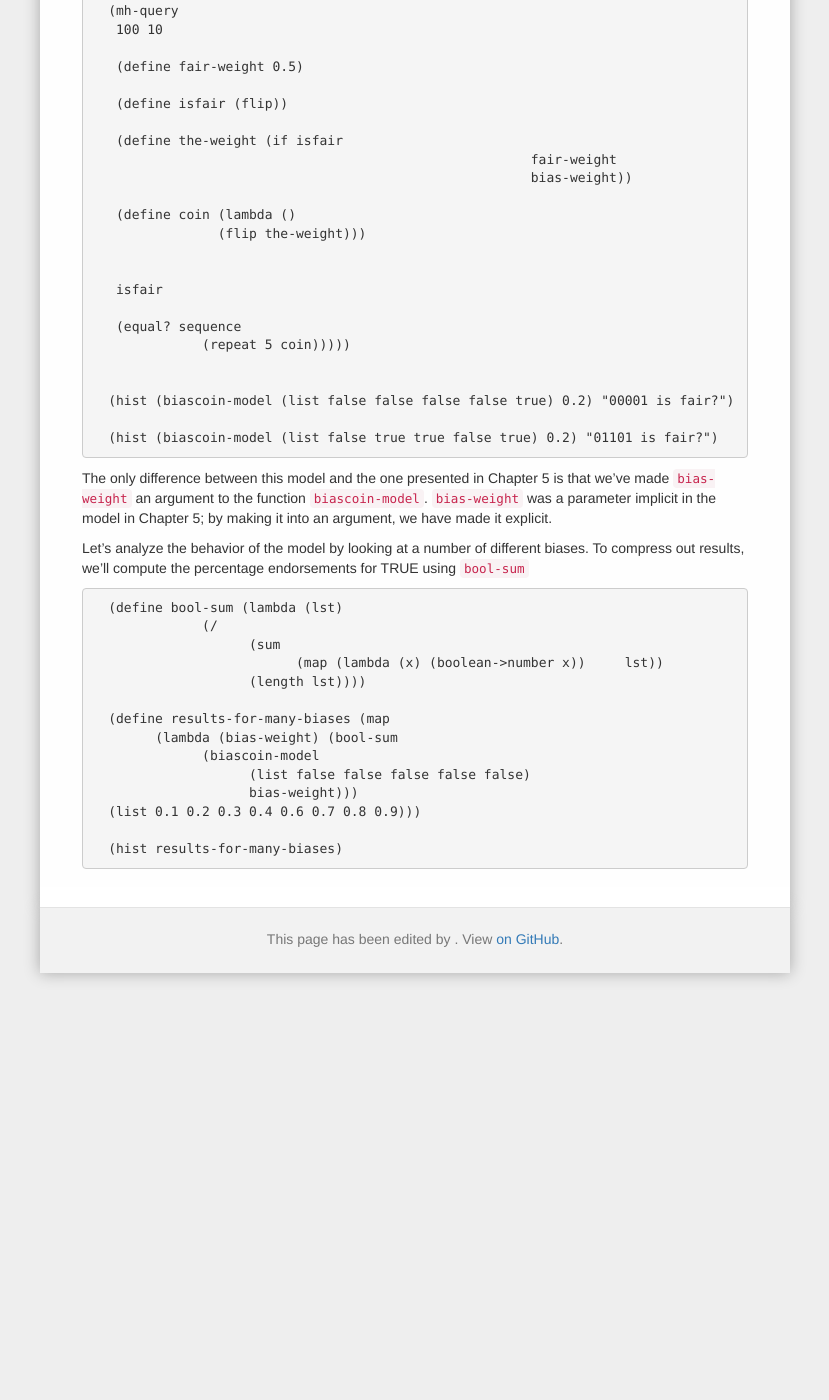
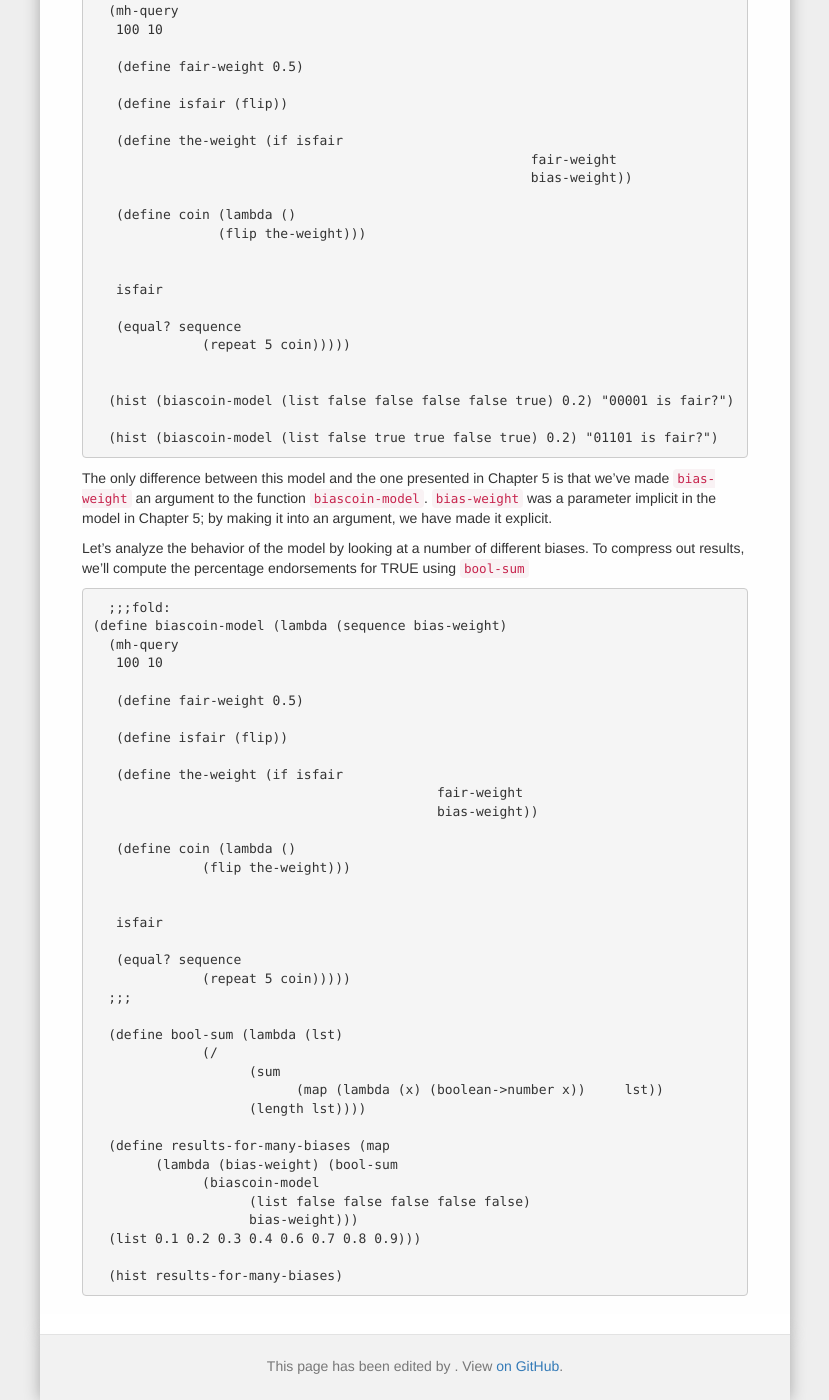
Before and after one commit to forestdb/forestdb.org, a Jekyll site: the page built from models/bayesian-data-analysis.md, in a window 1280 px wide and 1400 px high, scrolled down 213 px. Shown: the whole window, without its empty margins (225-1054 px from the left). Built offline with Jekyll 4.4.1, drawn with Linux system fonts in a browser that asks for light colours; nearby versions of some CDN libraries; a script that is not in the unit is left out.

Commit message:
add folds

```diff
--- a/models/bayesian-data-analysis.md
+++ b/models/bayesian-data-analysis.md
@@ -36,6 +36,29 @@ The only difference between this model and the one presented in Chapter 5 is tha
 Let's analyze the behavior of the model by looking at a number of different biases.
 To compress out results, we'll compute the percentage endorsements for TRUE using `bool-sum`
 
+      ;;;fold:
+    (define biascoin-model (lambda (sequence bias-weight)
+      (mh-query
+       100 10
+
+       (define fair-weight 0.5)
+
+       (define isfair (flip))
+
+       (define the-weight (if isfair
+                                                fair-weight
+                                                bias-weight))
+
+       (define coin (lambda ()
+                  (flip the-weight)))
+
+
+       isfair
+
+       (equal? sequence
+                  (repeat 5 coin)))))
+      ;;;
+
       (define bool-sum (lambda (lst)
                   (/
                         (sum
```
